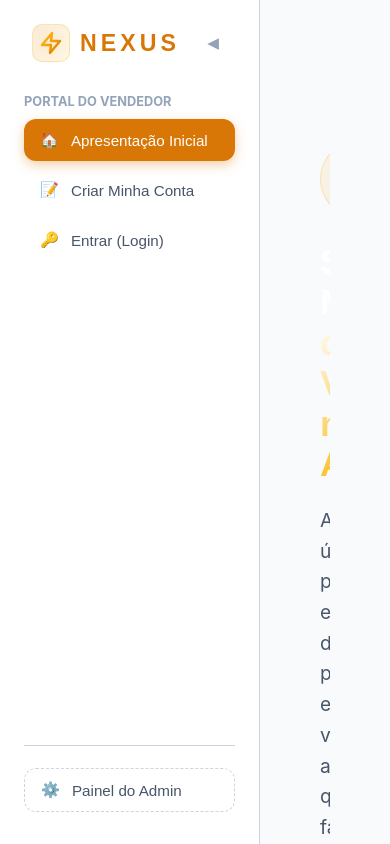
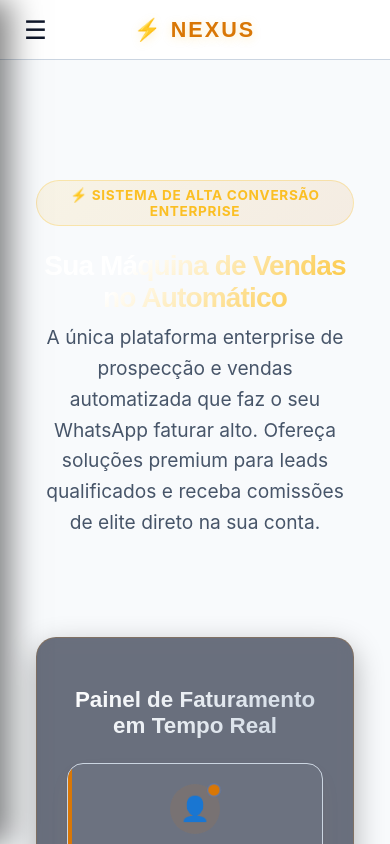
Before and after one commit to polkmarcos/nexus, a React (Vite) app: page / in a window 390 px wide. Shown: the top 844 px of the page. Built offline with nearby package versions, Linux system fonts and the light colour scheme.

Commit message:
style: optimize layout and sidebar drawer for mobile devices

```diff
--- a/src/App.css
+++ b/src/App.css
@@ -1004,3 +1004,159 @@ tr:hover td {
     font-size: 1.05rem;
   }
 }
+
+/* Otimização de Layout para Dispositivos Móveis (NEXUS) */
+
+/* Cabeçalho mobile ocultado em desktop */
+.mobile-header {
+  display: none;
+}
+
+.sidebar-backdrop {
+  display: none;
+}
+
+@media (max-width: 768px) {
+  /* Layout do App */
+  .app {
+    flex-direction: column;
+    min-height: 100vh;
+  }
+
+  /* Cabeçalho do Mobile */
+  .mobile-header {
+    display: flex;
+    align-items: center;
+    justify-content: space-between;
+    height: 60px;
+    padding: 0 16px;
+    background: var(--bg-secondary);
+    border-bottom: 1px solid var(--border-color);
+    position: fixed;
+    top: 0;
+    left: 0;
+    right: 0;
+    z-index: 99;
+  }
+
+  .mobile-menu-toggle {
+    background: transparent;
+    border: none;
+    color: var(--text-primary);
+    font-size: 1.6rem;
+    cursor: pointer;
+    padding: 8px;
+    display: flex;
+    align-items: center;
+    justify-content: center;
+  }
+
+  .mobile-header-logo {
+    font-family: 'Outfit', sans-serif;
+    font-weight: 900;
+    font-size: 1.35rem;
+    letter-spacing: 2px;
+    color: var(--primary);
+    text-shadow: 0 2px 10px rgba(251, 191, 36, 0.25);
+  }
+
+  /* Conteúdo Principal */
+  .conteudo {
+    padding: 20px 16px;
+    margin-top: 60px; /* Espaço para o cabeçalho fixo */
+    width: 100%;
+    box-sizing: border-box;
+  }
+
+  /* Gaveta Lateral (Sidebar Drawer) */
+  .sidebar {
+    position: fixed;
+    top: 0;
+    left: 0;
+    bottom: 0;
+    height: 100vh;
+    z-index: 1000;
+    width: 280px;
+    transform: translateX(-100%);
+    transition: transform 0.3s cubic-bezier(0.4, 0, 0.2, 1);
+    box-shadow: 10px 0 30px rgba(0, 0, 0, 0.5);
+  }
+
+  .sidebar.aberto-mobile {
+    transform: translateX(0);
+  }
+
+  /* Oculta botão de recolher sidebar no celular */
+  .sidebar-toggle-btn {
+    display: none !important;
+  }
+
+  /* Backdrop do menu lateral */
+  .sidebar-backdrop {
+    display: block;
+    position: fixed;
+    top: 0;
+    left: 0;
+    width: 100vw;
+    height: 100vh;
+    background: rgba(0, 0, 0, 0.6);
+    backdrop-filter: blur(4px);
+    z-index: 999;
+    animation: fadeIn 0.2s ease;
+  }
+
+  /* Alinhamento de tabelas */
+  .table-container {
+    margin: 0 -16px; /* Alinha bordas da tabela com a tela */
+    border-radius: 0;
+    border-left: none;
+    border-right: none;
+  }
+
+  /* Forçar quebra de grids em bloco único */
+  .dashboard-flex-responsive {
+    grid-template-columns: 1fr !important;
+    display: flex !important;
+    flex-direction: column !important;
+    gap: 16px !important;
+  }
+
+  /* Dashboard Cards Grid */
+  .dashboard-grid {
+    grid-template-columns: 1fr !important;
+    gap: 12px;
+  }
+
+  .stat-card {
+    padding: 20px;
+  }
+
+  /* Ajustes em cabeçalhos para evitar quebra de layout */
+  h1 {
+    font-size: 1.75rem !important;
+    margin-bottom: 8px !important;
+  }
+
+  .subtitle {
+    font-size: 0.85rem !important;
+  }
+
+  /* Outros componentes */
+  .login-card {
+    width: 100%;
+    max-width: 100% !important;
+    margin: 0;
+    box-sizing: border-box;
+    padding: 24px !important;
+  }
+
+  .alert {
+    padding: 12px 16px !important;
+    font-size: 0.85rem !important;
+  }
+}
+
+@keyframes fadeIn {
+  from { opacity: 0; }
+  to { opacity: 1; }
+}
--- a/src/App.jsx
+++ b/src/App.jsx
@@ -51,9 +51,9 @@ export default function App() {
 
   const [usuarioLogado, setUsuarioLogado] = useState(usuarioInicial);
   const [adminToken, setAdminToken] = useState(localStorage.getItem("adminToken") || "");
-  const [pagina, setPagina] = useState(
-    usuarioInicial ? "vendedor-dashboard" : "landing"
-  );
+  const [pagina, setPagina] = useState(usuarioInicial ? "vendedor-dashboard" : "landing");
+  const [mobileMenuAberto, setMobileMenuAberto] = useState(false);
+
 
   useEffect(() => {
     const params = new URLSearchParams(window.location.search);
@@ -89,17 +89,37 @@ export default function App() {
 
   const [sidebarRecolhida, setSidebarRecolhida] = useState(false);
 
+  const navegarComMobileClose = (novaPagina) => {
+    setPagina(novaPagina);
+    setMobileMenuAberto(false);
+  };
+
   return (
     <div className="app">
+      {/* Mobile Top Header */}
+      <header className="mobile-header">
+        <button className="mobile-menu-toggle" onClick={() => setMobileMenuAberto(!mobileMenuAberto)}>
+          {mobileMenuAberto ? "✕" : "☰"}
+        </button>
+        <div className="mobile-header-logo">⚡ NEXUS</div>
+        <div style={{ width: "40px" }} />
+      </header>
+
+      {/* Backdrop for mobile menu drawer */}
+      {mobileMenuAberto && (
+        <div className="sidebar-backdrop" onClick={() => setMobileMenuAberto(false)} />
+      )}
+
       <Sidebar
         pagina={pagina}
-        setPagina={setPagina}
+        setPagina={navegarComMobileClose}
         usuarioLogado={usuarioLogado}
         sair={sair}
         adminToken={adminToken}
         sairAdmin={sairAdmin}
         sidebarRecolhida={sidebarRecolhida}
         setSidebarRecolhida={setSidebarRecolhida}
+        mobileMenuAberto={mobileMenuAberto}
       />
 
       <main className="conteudo">
@@ -146,9 +166,9 @@ export default function App() {
   );
 }
 
-function Sidebar({ pagina, setPagina, usuarioLogado, sair, adminToken, sairAdmin, sidebarRecolhida, setSidebarRecolhida }) {
+function Sidebar({ pagina, setPagina, usuarioLogado, sair, adminToken, sairAdmin, sidebarRecolhida, setSidebarRecolhida, mobileMenuAberto }) {
   return (
-    <aside className={`sidebar ${sidebarRecolhida ? "recolhida" : ""}`}>
+    <aside className={`sidebar ${sidebarRecolhida ? "recolhida" : ""} ${mobileMenuAberto ? "aberto-mobile" : ""}`}>
       <div className="logo-container" style={{
         display: "flex",
         alignItems: "center",
```
